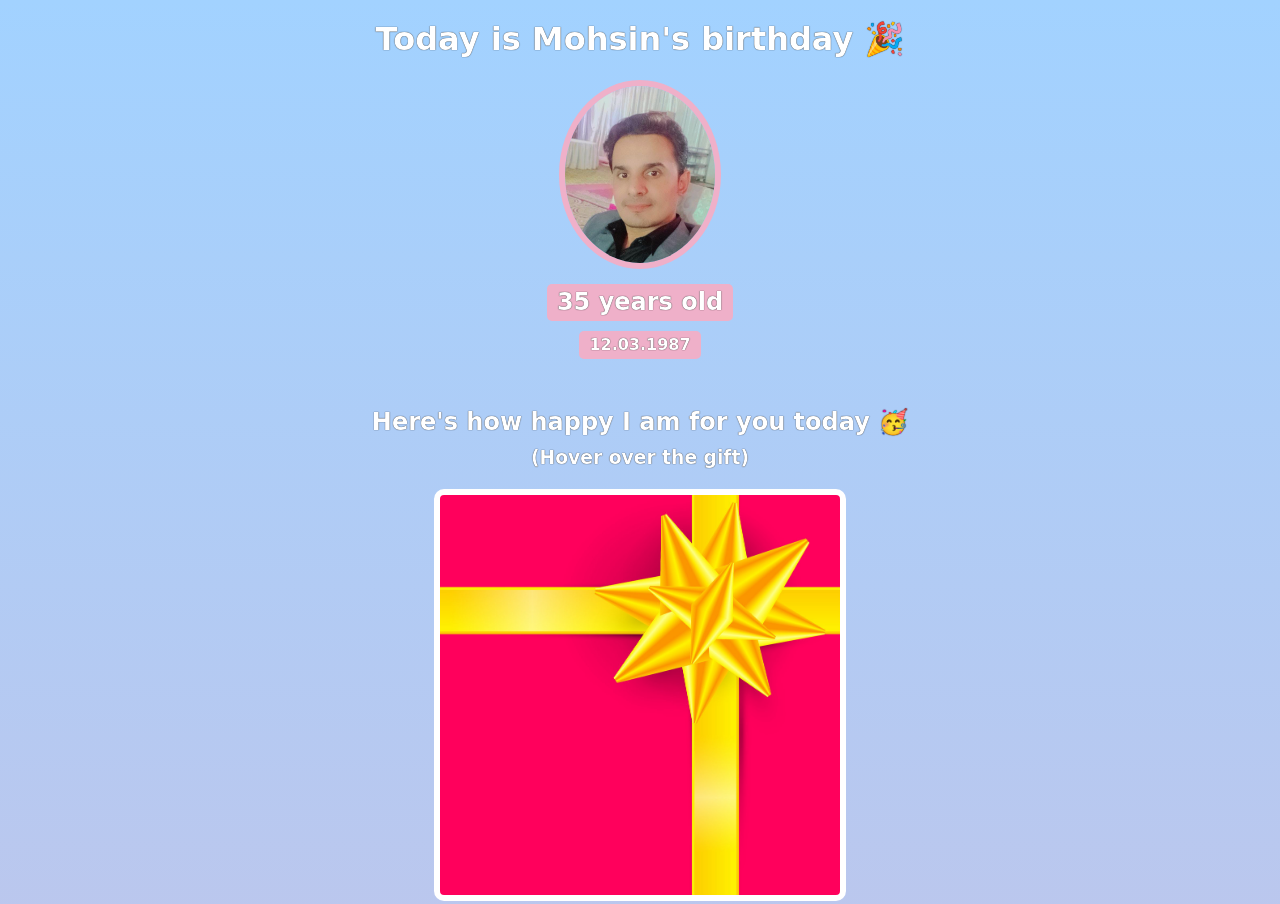
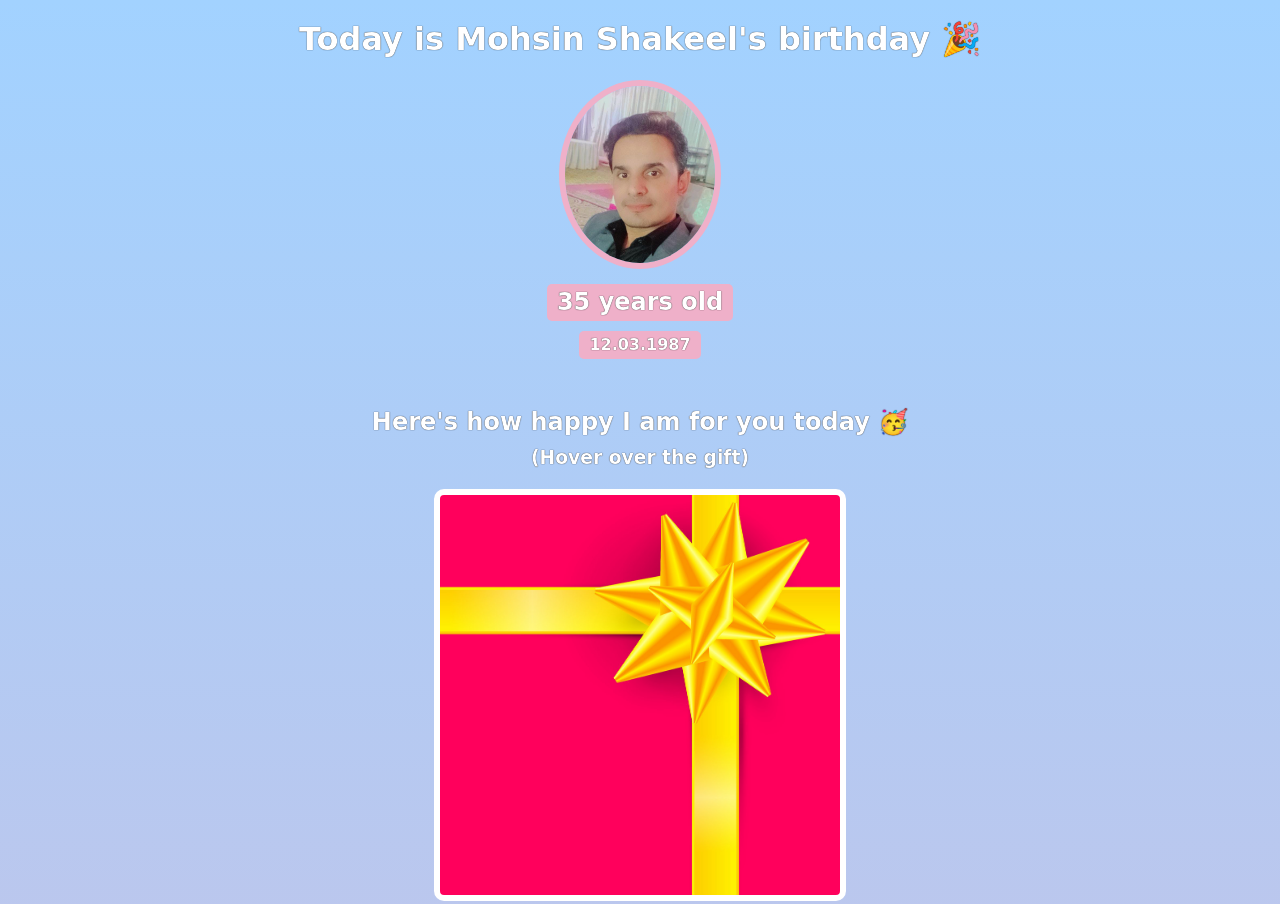
Before and after one commit to Mohsin2087/birthday-gift-site, a website built with Vite: page index.html in a window 1280 px wide. Shown: the top 904 px of the page. Built offline with nearby package versions, Linux system fonts and the light colour scheme; a web font is replaced by a local one.

Commit message:
name changed

```diff
--- a/index.html
+++ b/index.html
@@ -7,7 +7,7 @@
     </head>
     <body>
         <div id="header">
-            <h1>Today is Mohsin's birthday 🎉</h1>
+            <h1>Today is Mohsin Shakeel's birthday 🎉</h1>
             <img id="bff-img" src="images/mohsin.jpg">
             <h2 id="bday-age">35 years old</h2>
             <h4 id="bday-date">12.03.1987</h4>
```
